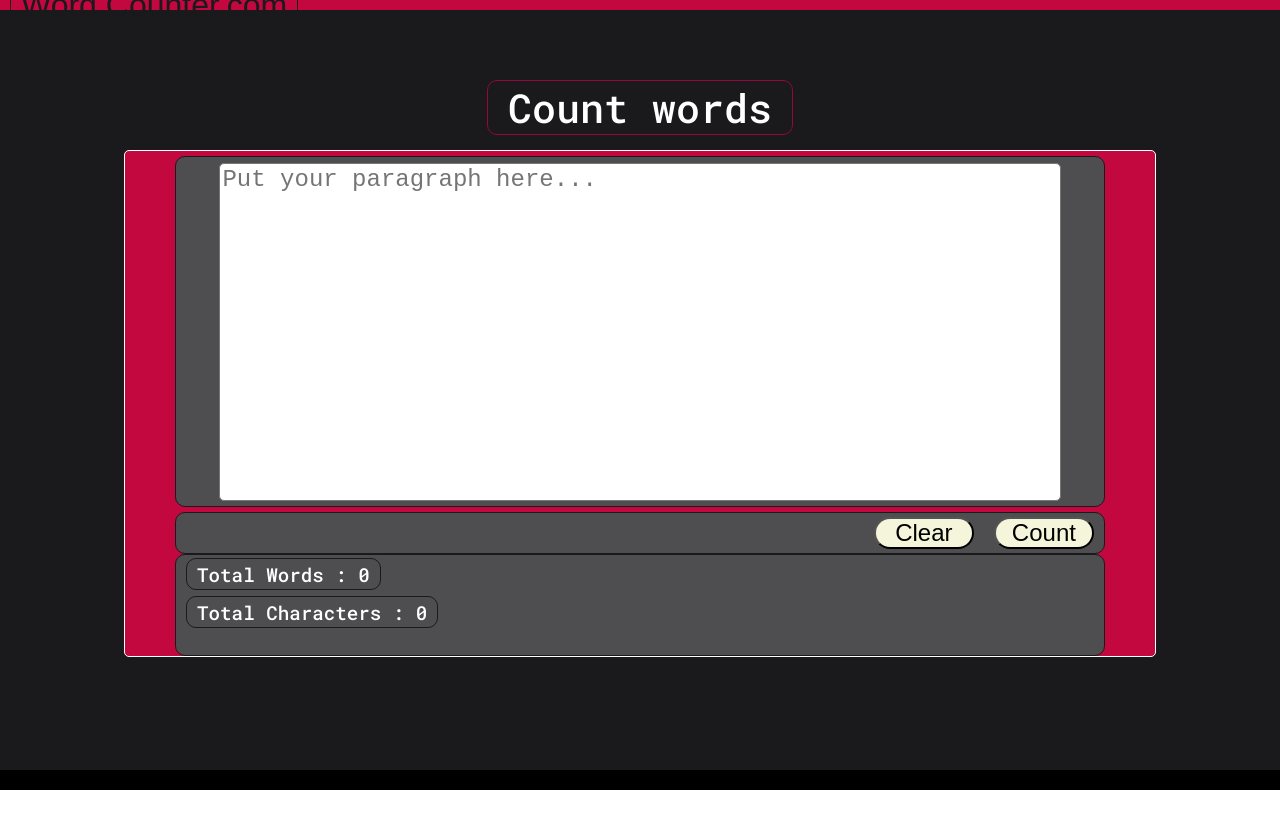
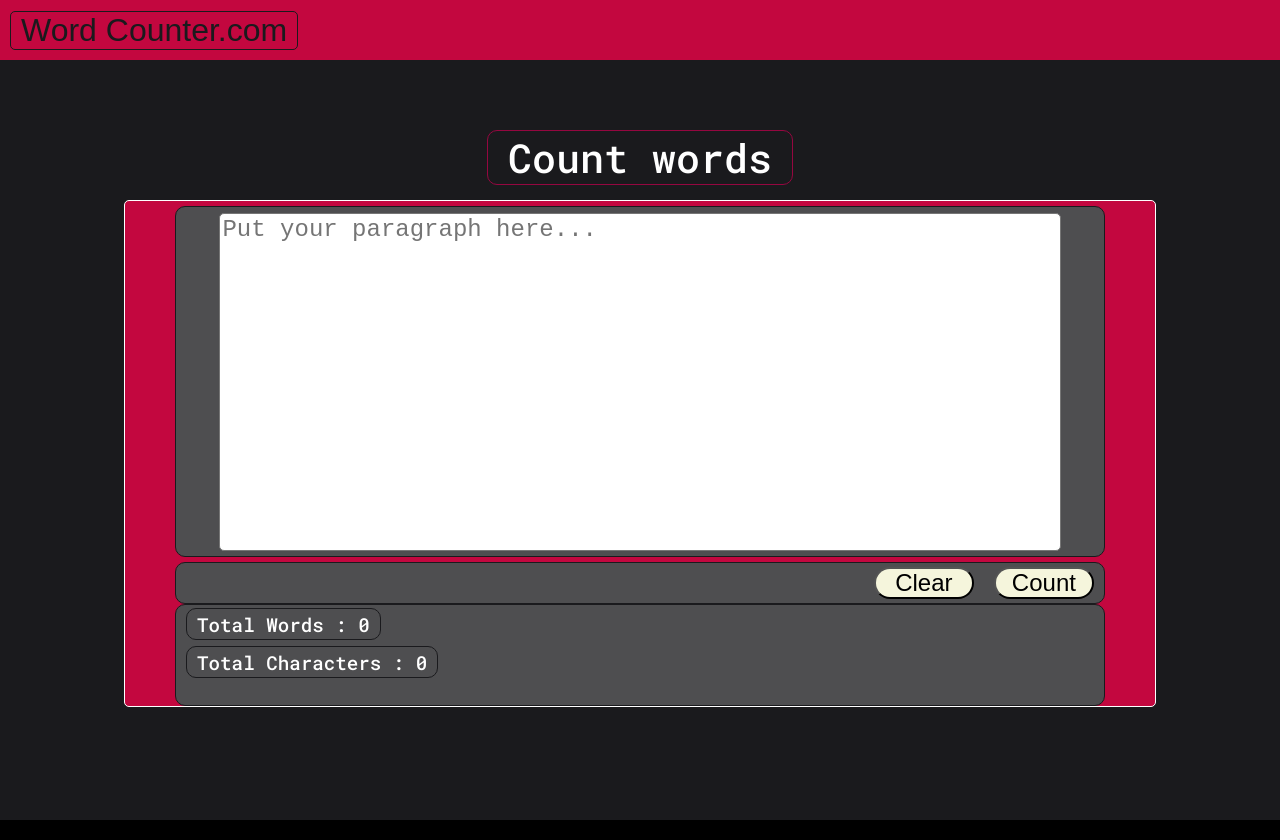
Before and after one commit to a-deep97/word-counter, a website: page index.html in a window 1280 px wide. Before the commit the page ends 800 px from the top, so only its background shows below. Drawn offline with Linux system fonts and the light colour scheme; a web font is replaced by a local one.

Commit message:
Update style-main.css

```diff
--- a/css/style-main.css
+++ b/css/style-main.css
@@ -21,7 +21,7 @@ html , body{
     display: flex;
     justify-content: flex-start;
     align-items: center;
-    height: 10px;
+    height: 60px;
     background-color: var(--color5);
 }
 #navbar-title{
```
